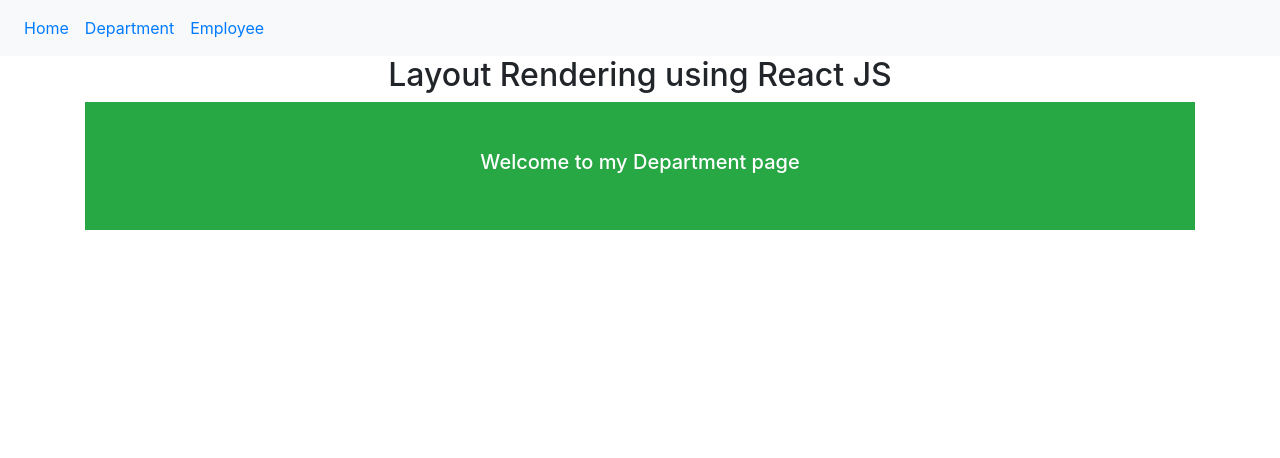
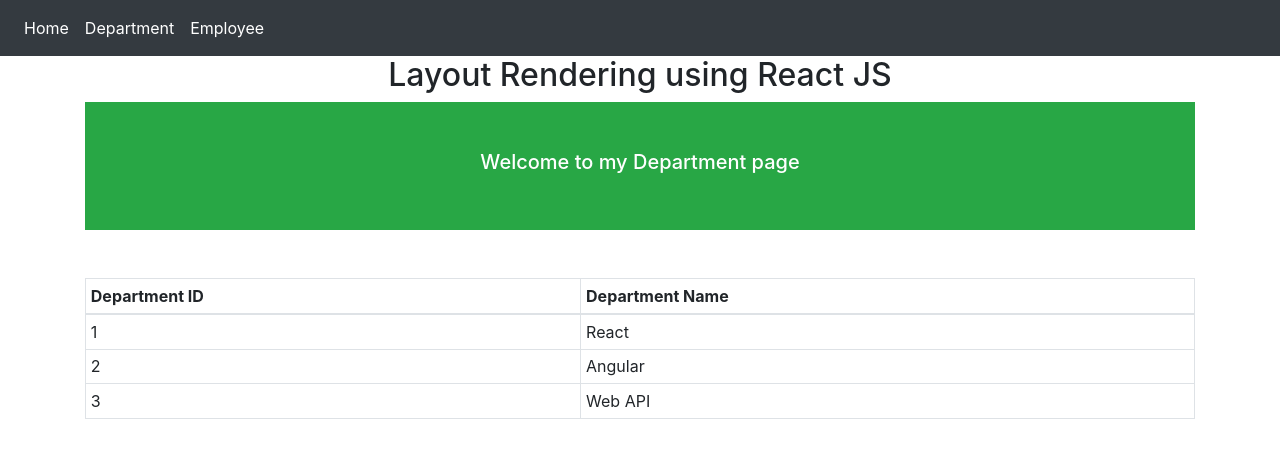
Before and after one commit to ManikandanRamSaro/React-Learn-Employee, a React (Create React App) app: page /Department in a window 1280 px wide. Shown: the top 458 px of the page. Built offline with nearby package versions, Linux system fonts and the light colour scheme.

Commit message:
After routing and loading static data completed - 16-12-2020

```diff
--- a/src/App.js
+++ b/src/App.js
@@ -4,25 +4,14 @@ import Button from 'react-bootstrap/Button';
 import Home from './Components/Home';
 import Department from './Components/Department';
 import Employee from './Components/Employee';
+import Navigation from './Components/Navigation';
 import LearningSite from './Components/LearningSite';
 import {BrowserRouter, Route, Switch} from 'react-router-dom';
 function App() {
   return (
     <BrowserRouter>
+        <Navigation/>
 
-    <nav className="navbar navbar-expand-sm bg-light">
-      <ul className="navbar-nav">
-        <li className="nav-item">
-          <a className="nav-link" href="/">Home</a>
-        </li>
-        <li className="nav-item">
-          <a className="nav-link" href="/Department">Department</a>
-        </li>
-        <li className="nav-item">
-          <a className="nav-link" href="/Employee">Employee</a>
-        </li>
-      </ul>
-    </nav>
     <div className="container">
         <h2 className="text-center">Layout Rendering using React JS </h2>
         <Switch>
@@ -30,6 +19,7 @@ function App() {
             <Route path="/Department" component={Department}  />
             <Route path="/Employee" component={Employee}/>
             <Route path="/learn" component={LearningSite}/>
+            <Route path="/nav" component={Navigation}/>
         </Switch>
     </div>
     </BrowserRouter>
--- a/src/Components/Department.js
+++ b/src/Components/Department.js
@@ -1,10 +1,47 @@
 import React,{Component} from 'react';
+import {Table} from 'react-bootstrap';
 export default class Department extends Component{
+
+    constructor(props)
+    {
+        super(props);
+        this.state={arrayofObject:[]};
+    }
+    componentDidMount() // method will executed after all commponents loaded into the application
+    {
+        this.loadStaticData();
+    }
+
+    loadStaticData(){
+        this.setState({
+            arrayofObject:[{"depid":1,"depName":"React"},{"depid":2,"depName":"Angular"},{"depid":3,"depName":"Web API"}]
+        })
+    }
     render()
     {
+        const {arrayofObject} =this.state;
         return(
-            <div className="bg-success p-5 text-center">
+            <div >
+                <div className="bg-success p-5 text-center">
                     <h5 className="text-white">Welcome to my Department page</h5>
+                </div>
+                <Table className="mt-5" stripped size="sm" hover bordered>
+                        <thead>
+                            <tr>
+                                <th>Department ID</th>
+                                <th>Department Name</th>
+                            </tr>
+                        </thead>
+                        <tbody>
+                            {arrayofObject.map(dep=>
+                                <tr key="dep.depid">
+                                    <td>{dep.depid}</td>
+                                    <td>{dep.depName}</td>
+                                </tr>
+                            )}
+
+                        </tbody>
+                </Table>
             </div>
         );
     }
--- /dev/null
+++ b/src/Components/Navigation.js
@@ -0,0 +1,28 @@
+import { Component } from "react"
+
+import React from 'react';
+import {NavLink} from 'react-router-dom';
+import {Navbar,Nav} from 'react-bootstrap';
+export default class Navigation extends Component
+{
+    render(){
+        return (
+            <div>
+               <Navbar bg="dark" expand="lg">
+                   <Navbar.Toggle aria-controls="basic-navbar-nav"/>
+                   <Navbar.Collapse id="basic-navbar-nav" >
+                       <Nav>
+
+                            <NavLink className="d-flex p-2 bg-dark text-white" to="/">Home</NavLink>
+
+                            <NavLink className="d-flex p-2 bg-dark text-white" to="/Department">Department</NavLink>
+
+                            <NavLink className="d-flex p-2 bg-dark text-white" to="/Employee">Employee</NavLink>
+
+                       </Nav>
+                  </Navbar.Collapse>
+                </Navbar>
+            </div>
+        )
+    }
+}
```
Also changed, not shown: 1 other file (tests, documents, lock files or other folders).
